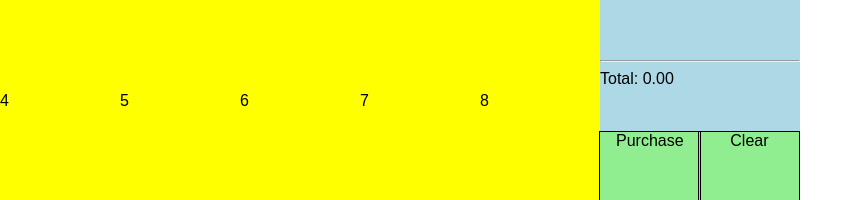
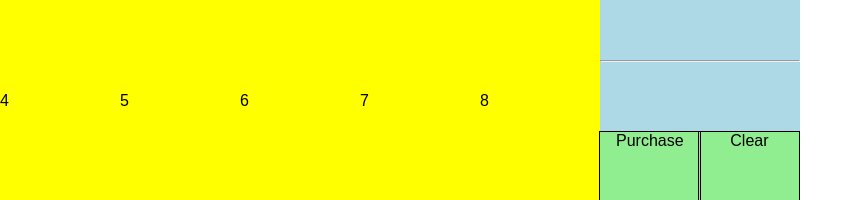
Before and after one commit to rxiayth/simple_pos, a React (Create React App) app: page / in a window 1280 px wide. Shown: the part 268-468 px from the top of the page, without its empty margins (0-863 px from the left). Built offline with nearby package versions, Linux system fonts and the light colour scheme.

Commit message:
minor updates on typos and comments

```diff
--- a/src/Cart/Cart.js
+++ b/src/Cart/Cart.js
@@ -1,6 +1,7 @@
 import React, { Component } from 'react';
 import '../App.css';
 import CartItem from './CartItem.js';
+import Total from './Total.js';
 
 class Cart extends Component {
 
@@ -8,7 +9,7 @@ class Cart extends Component {
         var cartItems = [];
         var total = 0;
         for (var sku in this.props.cart) {
-            if ( this.props.cart.hasOwnProperty(sku)) {
+            if (this.props.cart.hasOwnProperty(sku)) {
                 var productName = this.props.cart[sku].productName;
                 var quantity = this.props.cart[sku].quantity;
                 var price = this.props.cart[sku].price;
@@ -31,14 +32,9 @@ class Cart extends Component {
                 </div>
 
                 <hr />
-                <div className='cartTotal'>
-                    Total: {total.toFixed(2)}
-                </div>
-                {/*
                 <Total
-                    total=total
+                    total={total.toFixed(2)}
                 />
-                */}
            </div>
         );
     }
```
Also changed, not shown: src/Cart/CartItem.js (+8 -0 lines).
